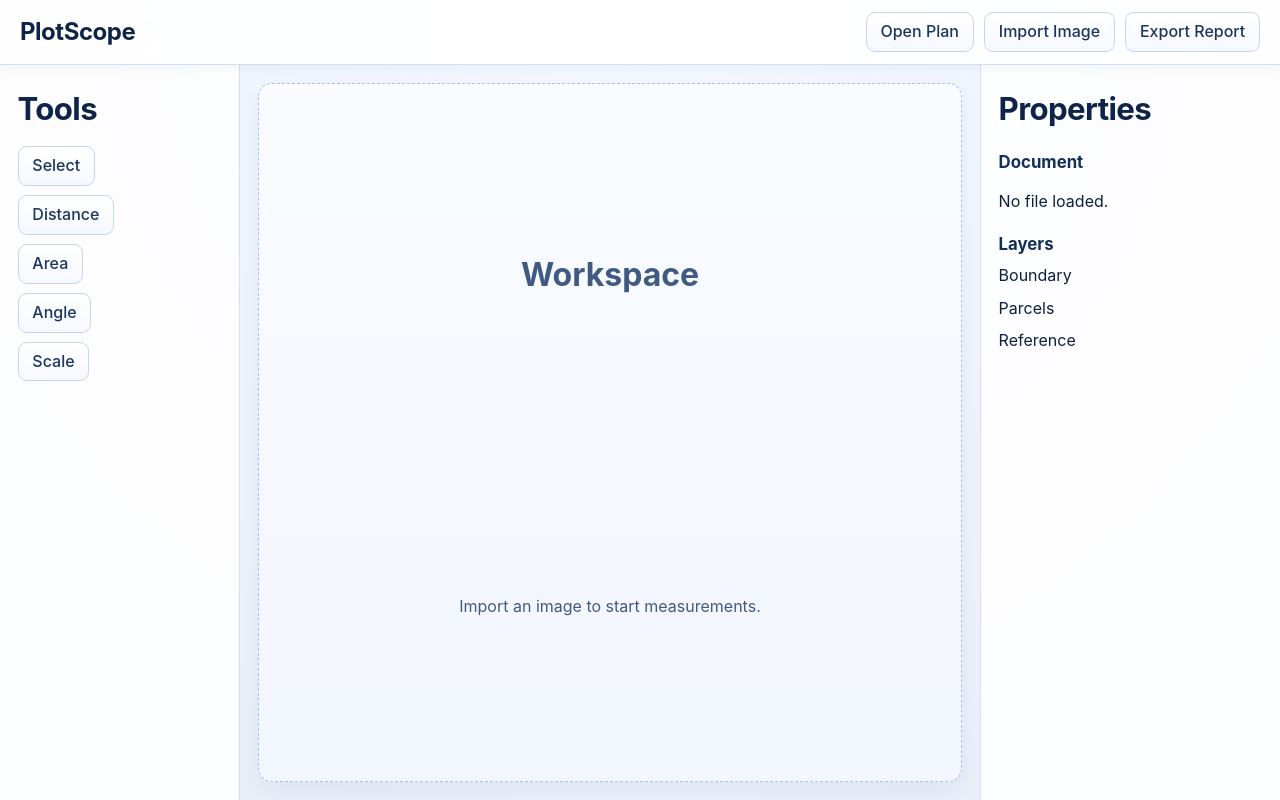
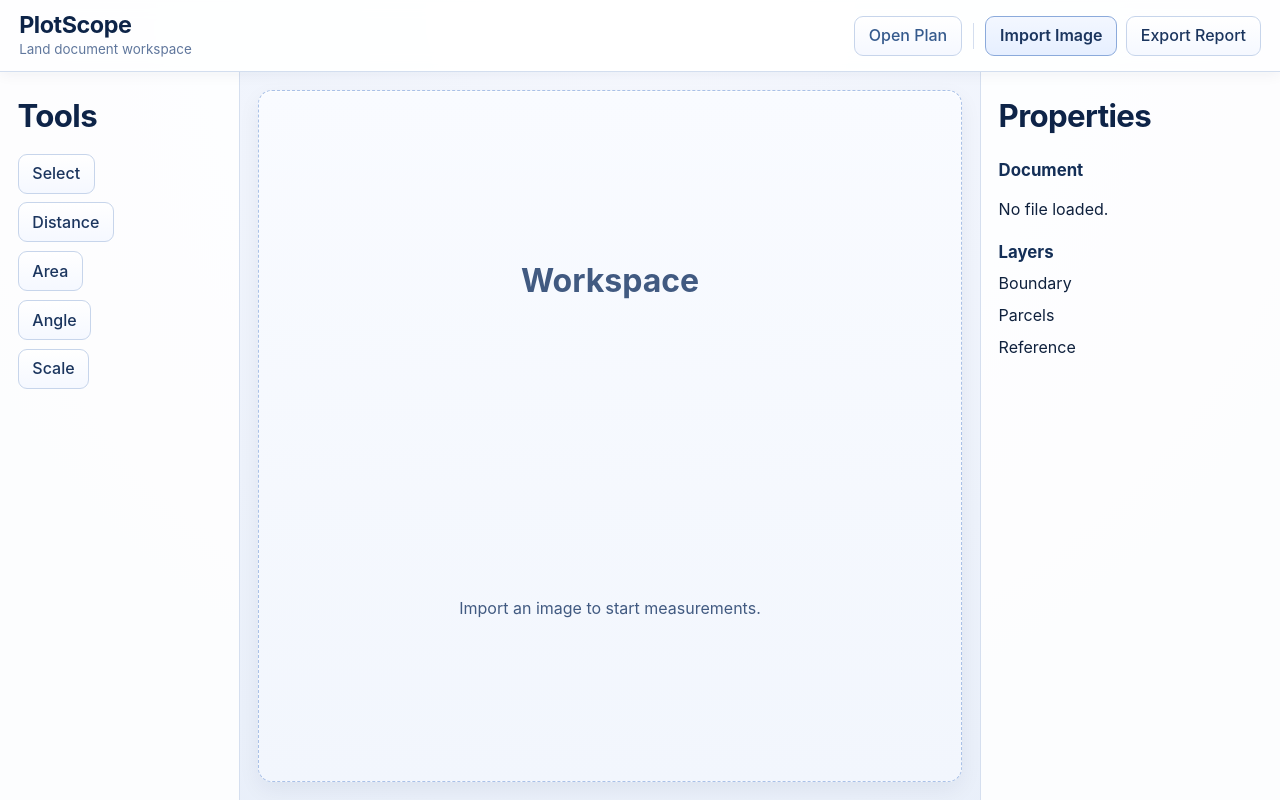
Before and after one commit to Shantanuu00/plotscope, a React (Vite) app: page / in a window 1280 px wide. Built offline with nearby package versions, Linux system fonts and the light colour scheme.

Commit message:
Refine top toolbar grouping and usability

```diff
--- a/src/App.css
+++ b/src/App.css
@@ -33,28 +33,63 @@ body {
 }
 
 .top-toolbar {
-  min-height: 64px;
+  min-height: 68px;
   display: flex;
   justify-content: space-between;
   align-items: center;
-  padding: 0.75rem 1.25rem;
+  padding: 0.75rem 1.2rem;
   border-bottom: 1px solid #d3deef;
   background: rgba(255, 255, 255, 0.92);
   backdrop-filter: blur(8px);
   box-shadow: 0 2px 14px rgba(16, 36, 68, 0.06);
+  gap: 0.75rem;
+}
+
+.toolbar-left {
+  min-width: 0;
 }
 
 .brand {
   font-weight: 700;
-  font-size: 1.5rem;
+  font-size: 1.46rem;
   letter-spacing: -0.02em;
   color: #0d2448;
+  line-height: 1.1;
+}
+
+.toolbar-context {
+  margin: 0.14rem 0 0;
+  color: #60779d;
+  font-size: 0.84rem;
+}
+
+.toolbar-right {
+  display: flex;
+  align-items: center;
+  gap: 0.7rem;
+  min-width: 0;
+}
+
+.toolbar-divider {
+  width: 1px;
+  height: 26px;
+  background: #d4deef;
 }
 
 .toolbar-actions {
   display: flex;
-  gap: 0.65rem;
+  gap: 0.55rem;
   align-items: center;
+}
+
+.toolbar-actions-secondary button {
+  color: #355a8d;
+}
+
+.toolbar-actions-primary button:first-child {
+  border-color: #8baadb;
+  background: linear-gradient(180deg, #f3f7ff 0%, #e6efff 100%);
+  font-weight: 600;
 }
 
 button {
@@ -278,3 +313,20 @@ button:disabled {
     padding: 1rem;
   }
 }
+
+
+@media (max-width: 900px) {
+  .top-toolbar {
+    flex-wrap: wrap;
+    align-items: flex-start;
+  }
+
+  .toolbar-right {
+    width: 100%;
+    justify-content: space-between;
+  }
+
+  .toolbar-divider {
+    display: none;
+  }
+}
--- a/src/components/TopBar.tsx
+++ b/src/components/TopBar.tsx
@@ -5,13 +5,24 @@ type TopBarProps = {
 function TopBar({ onImportImage }: TopBarProps) {
   return (
     <header className="top-toolbar" role="banner">
+      <div className="toolbar-left">
         <div className="brand">PlotScope</div>
-      <div className="toolbar-actions">
+        <p className="toolbar-context">Land document workspace</p>
+      </div>
+
+      <div className="toolbar-right" aria-label="Primary actions">
+        <div className="toolbar-actions toolbar-actions-secondary">
           <button type="button">Open Plan</button>
+        </div>
+
+        <span className="toolbar-divider" aria-hidden="true" />
+
+        <div className="toolbar-actions toolbar-actions-primary">
           <button type="button" onClick={onImportImage}>
             Import Image
           </button>
           <button type="button">Export Report</button>
+        </div>
       </div>
     </header>
   );
```
Lines whose indentation alone changed are shown as unchanged.
